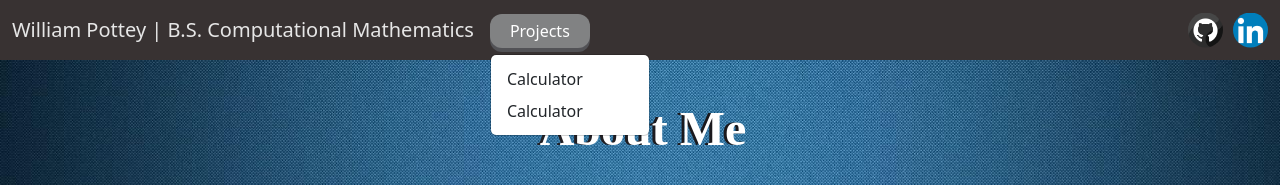
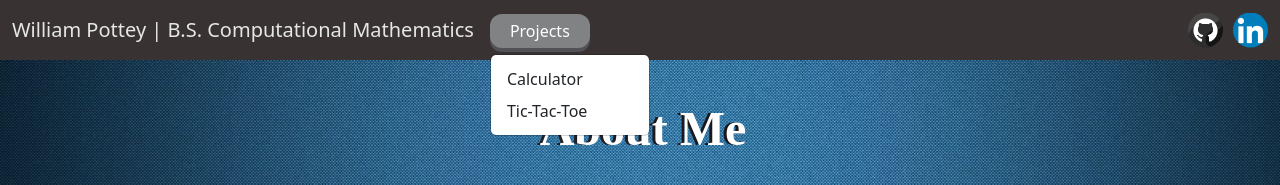
Before and after one commit to WilliamPottey/William-Pottey-Portfolio, a React (Vite) app: page / in a window 1280 px wide. Both pictures are taken after a click on the button "Projects". Shown: the top 185 px of the page. Built offline with nearby package versions, Linux system fonts and the light colour scheme.

Commit message:
update dropdown

```diff
--- a/src/components/Header/header.jsx
+++ b/src/components/Header/header.jsx
@@ -41,7 +41,7 @@ const header = () => {
                   href="https://williampottey.github.io/tic-tac-toe/"
                   className="dropdown-item"
                 >
-                  Calculator
+                  Tic-Tac-Toe
                 </a>
               </li>
             </ul>
```
